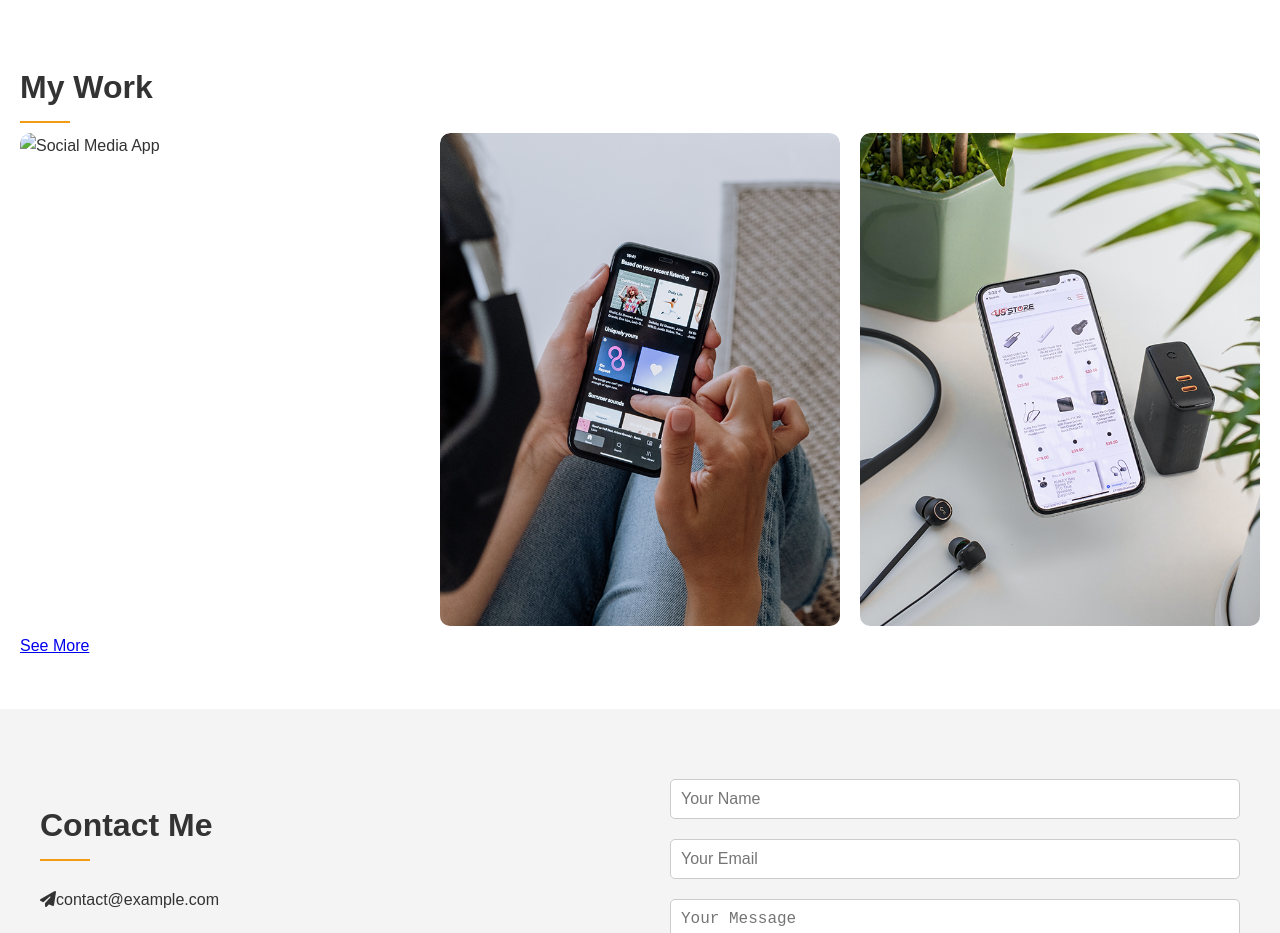
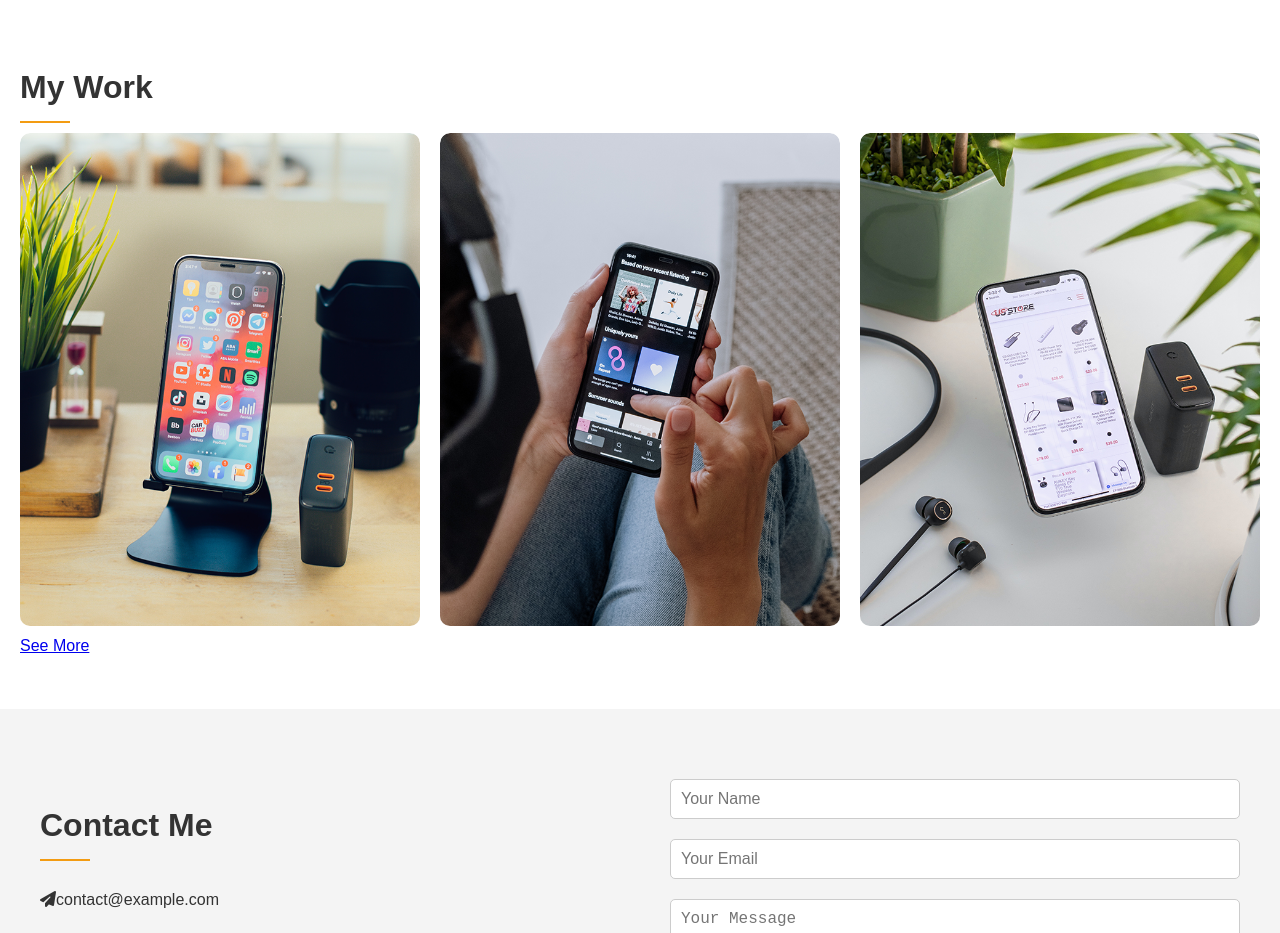
Before and after one commit to Rahulsahani0429/rahul.github.io, a plain HTML site: page index.html in a window 1280 px wide. Shown: the part 3280-4213 px from the top of the page. Drawn offline with Linux system fonts and the light colour scheme; files whose address does not match are found by name.

Commit message:
Update index.html
vtg

```diff
--- a/index.html
+++ b/index.html
@@ -106,7 +106,7 @@
         <h1 class="sub-title">My Work</h1>
         <div class="work-list">
             <div class="work">
-                <img src="/My-portfolio/image/work-1.png" alt="Social Media App">
+                <img src="work-1.png" alt="Social Media App">
                 <div class="layer">
                     <h3>Social Media App</h3>
                     <p>The app connects you to the talented people around the world. Download it from the Play Store.
```
